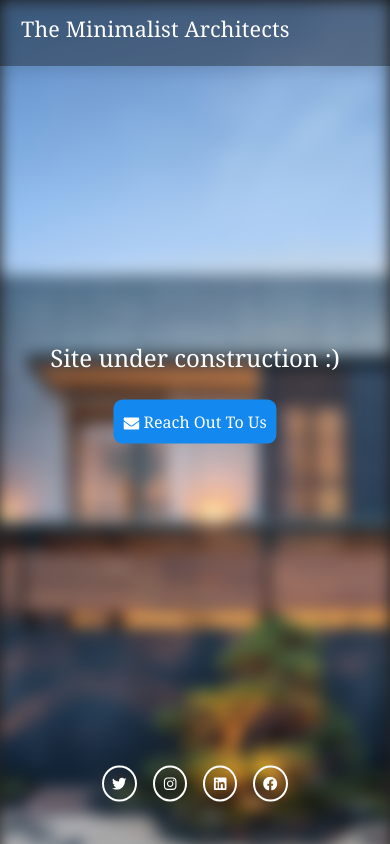
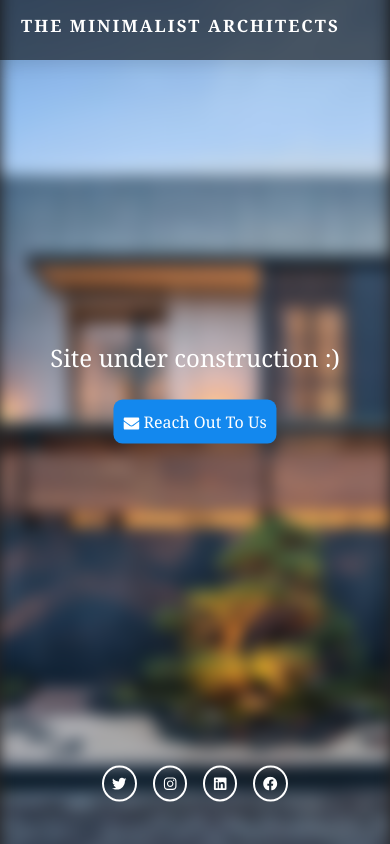
Before and after one commit to ichbinprashant/minimalist-architects, a React (Create React App) app: page / in a window 390 px wide. Built offline with nearby package versions, Linux system fonts and the light colour scheme.

Commit message:
final tweaks

```diff
--- a/public/index.html
+++ b/public/index.html
@@ -7,7 +7,7 @@
     <meta name="theme-color" content="#000000" />
     <meta
       name="description"
-      content="Web site created using create-react-app"
+      content="Architecture firm based in Namchi, Sikkim"
     />
     <link rel="apple-touch-icon" href="%PUBLIC_URL%/logo192.png" />
 
--- a/src/App.css
+++ b/src/App.css
@@ -162,6 +162,6 @@ section{
   }
   section{
     background-image: url(./backg-2.jpg);
-
+    top: -100px;
   }
 }
--- a/src/components/Navbar/Navbar.css
+++ b/src/components/Navbar/Navbar.css
@@ -47,7 +47,7 @@
 
 
 nav {
-  background: rgba(10, 10, 10, 0.4);
+  background: rgba(10, 10, 10, 0.6);
     box-shadow: var(--light-shadow);
     color: #fff;
     font-weight: 400;
@@ -89,6 +89,10 @@ nav {
     }
     nav{
         padding: 0 5px;
-        letter-spacing: 0.01rem;
+        letter-spacing: 0.13rem;
+    }
+    .nav-header h4{
+        font-size: 17px;
+        font-weight: 600;
     }
 }
--- a/src/components/Navbar/Navbar.js
+++ b/src/components/Navbar/Navbar.js
@@ -14,10 +14,10 @@ export default function Navbar(){
             <nav>
 
                 <div className="nav-header">
-                    <div >
-                        <h4>The Minimalist Architects</h4>
 
-                    </div>
+                    <h4>THE MINIMALIST ARCHITECTS</h4>
+
+
 
                     <div>
                         <ul className="social-icons">
```
